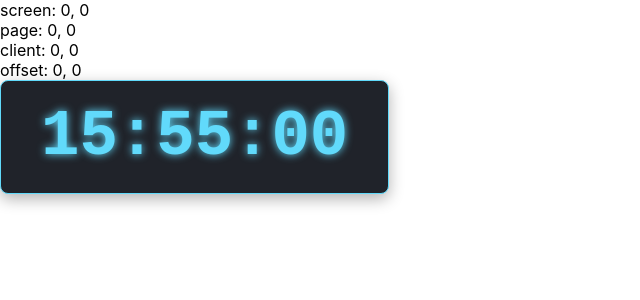
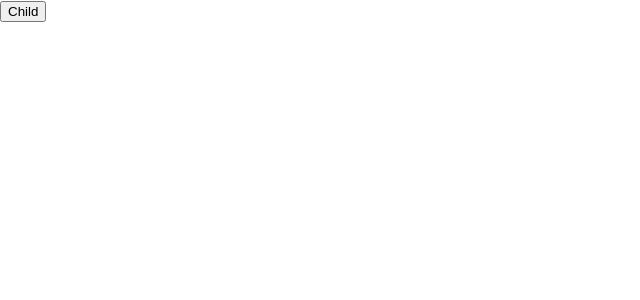
Before and after one commit to rikeda-cloud/react, a React (Create React App) app in the folder my-app/: page / in a window 1280 px wide. Shown: the top 300 px of the page, without its empty margins (0-640 px from the left). Built offline with nearby package versions, Linux system fonts and the light colour scheme.

Commit message:
[add] EventPropagation Component

```diff
--- a/my-app/src/App.tsx
+++ b/my-app/src/App.tsx
@@ -1,12 +1,10 @@
 import './App.css';
-import { Clock } from "./Clock";
-import { EventPoint } from "./EventPoint";
+import { EventPropagation } from "./EventPropagation";
 
 function App() {
 	return (
 		<div>
-			<EventPoint />
-			<Clock />
+			<EventPropagation />
 		</div>
 	);
 }
--- /dev/null
+++ b/my-app/src/EventPropagation.tsx
@@ -0,0 +1,23 @@
+export function EventPropagation() {
+	const handleParent = () => alert("#parent run...");
+	const handleMy = () => alert("#my run...");
+	const handleChild = () => alert("#child run...");
+
+	// イベント発生源から上位へ伝播
+	// return (
+	// 	<div onClick={handleParent}>
+	// 		<div onClick={handleMy}>
+	// 			<button onClick={handleChild}>Child</button>
+	// 		</div>
+	// 	</div>
+	// );
+
+	// イベント発生源から下位へ伝播
+	return (
+		<div onClickCapture={handleParent}>
+			<div onClickCapture={handleMy}>
+				<button onClickCapture={handleChild}>Child</button>
+			</div>
+		</div>
+	);
+}
```
